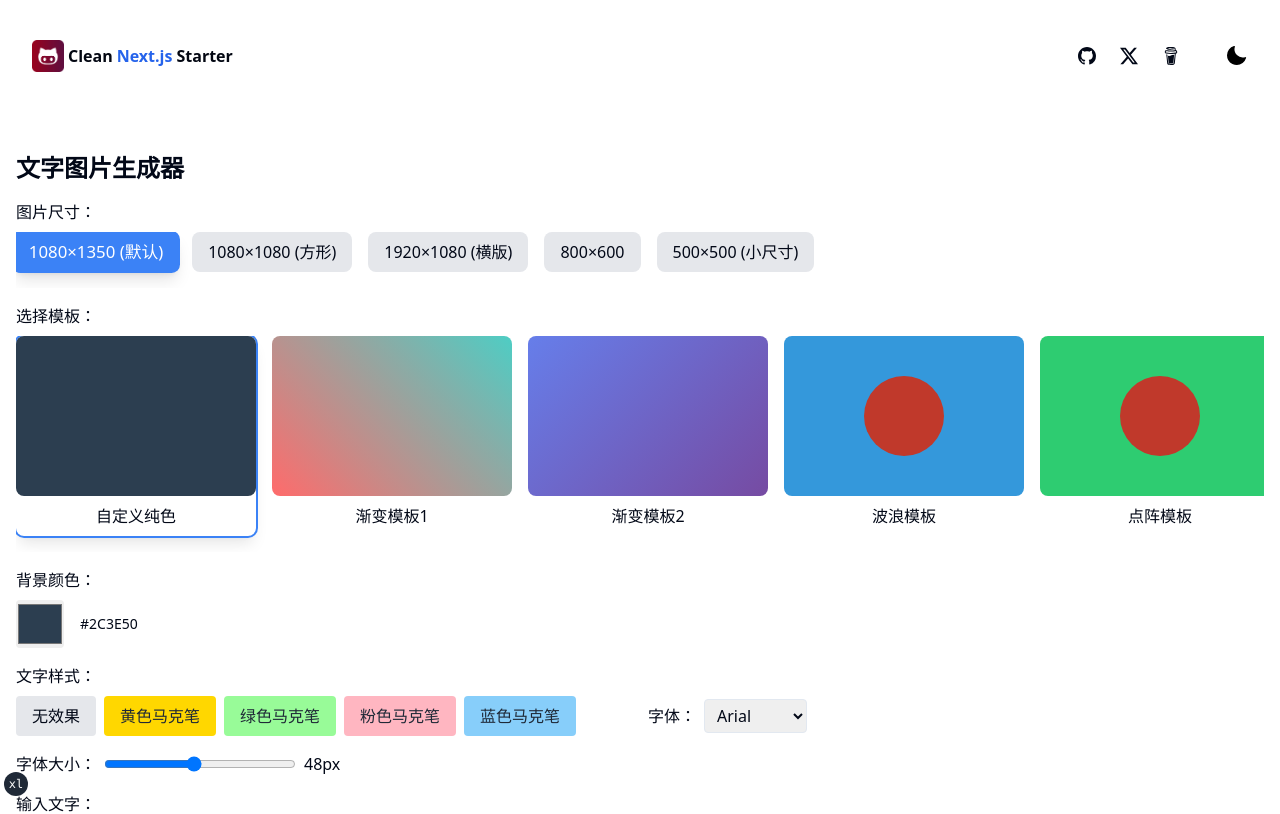
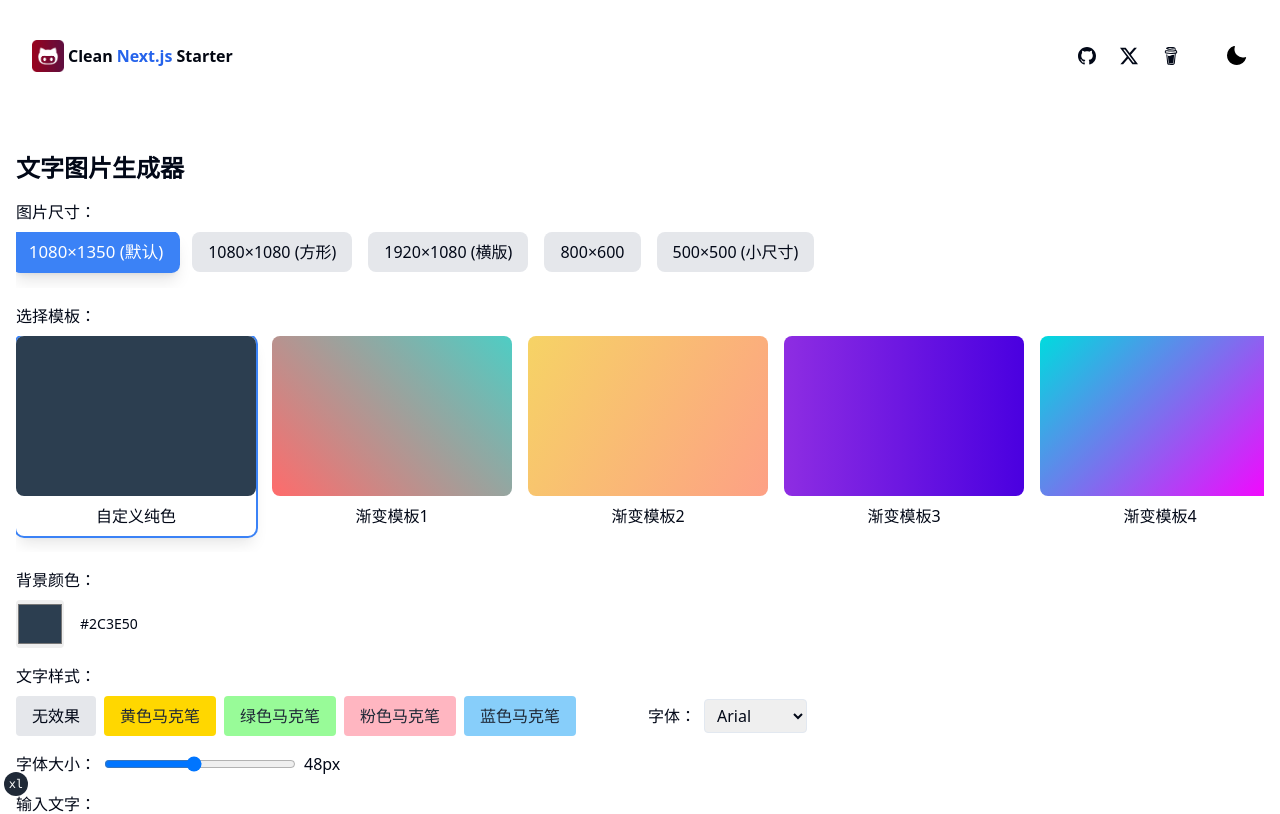
Before and after one commit to shadowDragons/text-image, a Next.js app: page / in a window 1280 px wide. Shown: the top 814 px of the page. Built offline with nearby package versions, Linux system fonts and the light colour scheme.

Commit message:
first commit

```diff
--- a/app/page.tsx
+++ b/app/page.tsx
@@ -30,11 +30,39 @@ const templates = [
     id: 3,
     name: '渐变模板2',
     type: 'gradient',
-    backgroundColor: 'linear-gradient(135deg, #667eea, #764ba2)',
+    backgroundColor: 'linear-gradient(120deg, #f6d365, #fda085)',
     textPosition: { x: 0.5, y: 0.5 },
   },
   {
     id: 4,
+    name: '渐变模板3',
+    type: 'gradient',
+    backgroundColor: 'linear-gradient(to right, #8e2de2, #4a00e0)',
+    textPosition: { x: 0.5, y: 0.5 },
+  },
+  {
+    id: 5,
+    name: '渐变模板4',
+    type: 'gradient',
+    backgroundColor: 'linear-gradient(135deg, #00dbde, #fc00ff)',
+    textPosition: { x: 0.5, y: 0.5 },
+  },
+  {
+    id: 6,
+    name: '渐变模板5',
+    type: 'gradient',
+    backgroundColor: 'linear-gradient(to right, #2c3e50, #3498db)',
+    textPosition: { x: 0.5, y: 0.5 },
+  },
+  {
+    id: 7,
+    name: '渐变模板6',
+    type: 'gradient',
+    backgroundColor: 'linear-gradient(60deg, #abecd6, #fbed96)',
+    textPosition: { x: 0.5, y: 0.5 },
+  },
+  {
+    id: 8,
     name: '波浪模板',
     type: 'pattern',
     backgroundColor: '#3498db',
@@ -42,7 +70,7 @@ const templates = [
     textPosition: { x: 0.5, y: 0.5 },
   },
   {
-    id: 5,
+    id: 9,
     name: '点阵模板',
     type: 'pattern',
     backgroundColor: '#2ecc71',
@@ -50,7 +78,7 @@ const templates = [
     textPosition: { x: 0.5, y: 0.5 },
   },
   {
-    id: 6,
+    id: 10,
     name: '六边形模板',
     type: 'pattern',
     backgroundColor: '#9b59b6',
```
